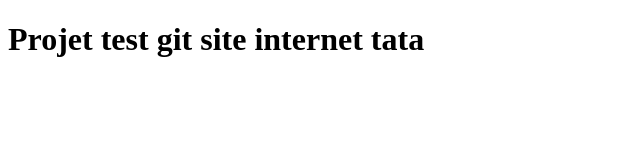
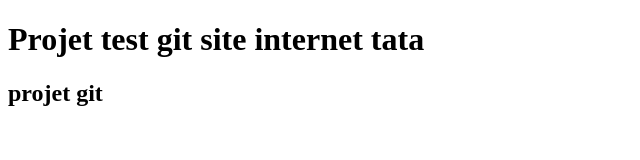
Before and after one commit to abhija77/projet-test, a plain HTML site: page index.html in a window 1280 px wide. Shown: the whole page, without its empty margins (0-640 px from the left). Drawn offline with Linux system fonts and the light colour scheme.

Commit message:
i add projet git

```diff
--- a/index.html
+++ b/index.html
@@ -10,5 +10,8 @@
     <h1>
         Projet test git site internet tata
     </h1>
+    <h2>
+        projet git
+    </h2>
 </body>
 </html>
```
